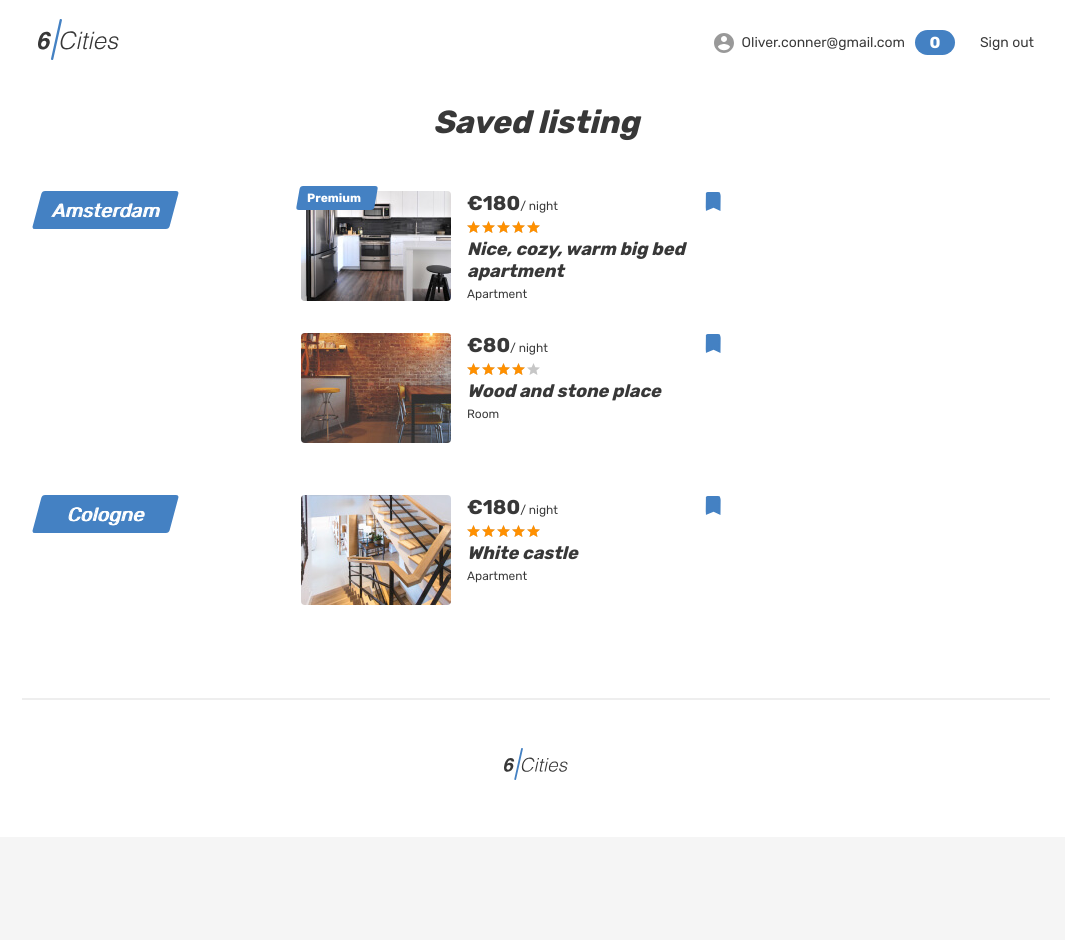
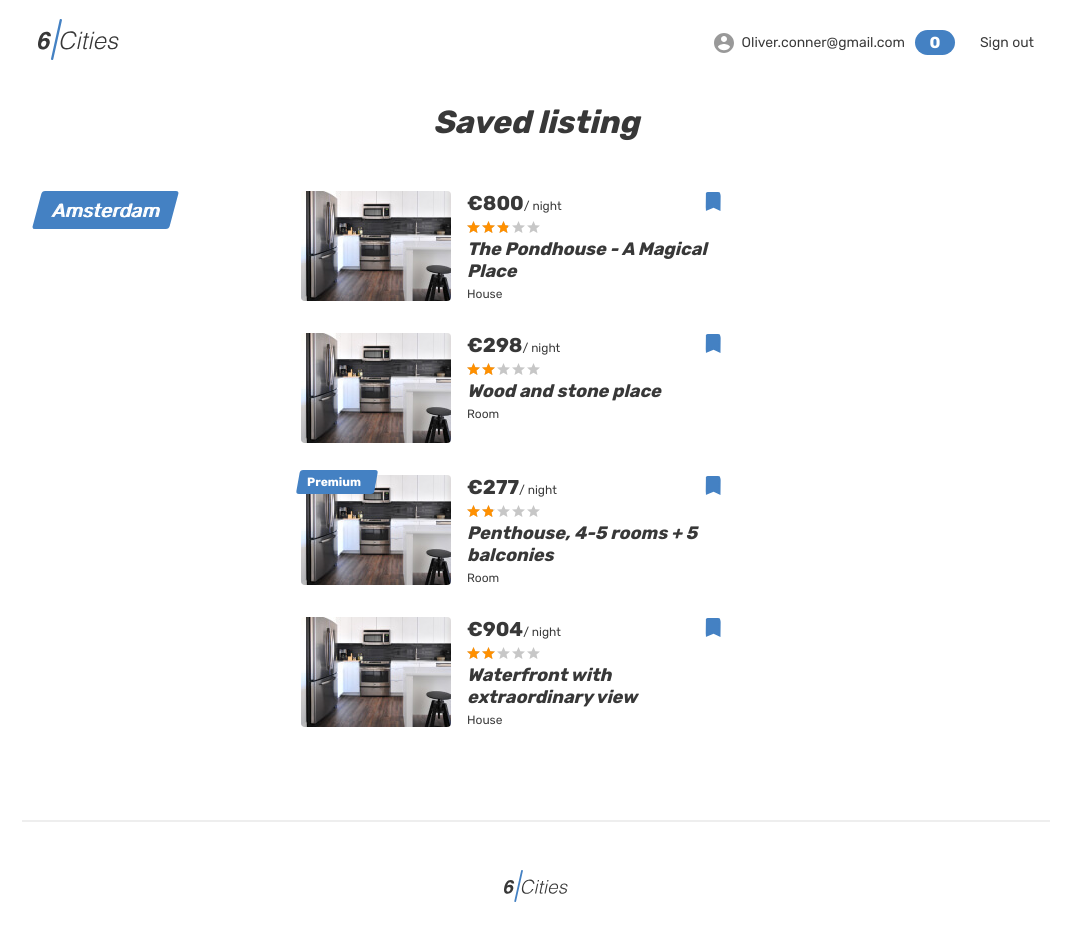
Before and after one commit to htmlacademy-react/1925077-six-cities-15, a React (Vite) app: page /favorites in a window 1280 px wide. Shown: the top 940 px of the page, without its empty margins (104-1169 px from the left). Before the commit the page ends 837 px from the top, so only its background shows below. Built offline with nearby package versions, Linux system fonts and the light colour scheme.

Commit message:
feat: создает комп. FavoriteCard

```diff
--- /dev/null
+++ b/src/components/favorite-card/favorite-card.tsx
@@ -0,0 +1,39 @@
+import {ListOfferProps} from '../../types/common-types';
+
+type FavoriteCardProps = Pick<ListOfferProps, 'isPremium' | 'previewImage' | 'price' | 'title' | 'rating' | 'type'>;
+export function FavoriteCard(props: FavoriteCardProps) {
+  return (
+    <article className="favorites__card place-card">
+      {props.isPremium && <div className="place-card__mark"><span>Premium</span></div>}
+      <div className="favorites__image-wrapper place-card__image-wrapper">
+        <a href="#">
+          <img className="place-card__image" src="img/apartment-small-03.jpg" width="150" height="110" alt="Place image"/>
+        </a>
+      </div>
+      <div className="favorites__card-info place-card__info">
+        <div className="place-card__price-wrapper">
+          <div className="place-card__price">
+            <b className="place-card__price-value">&euro;{props.price}</b>
+            <span className="place-card__price-text">&#47;&nbsp;night</span>
+          </div>
+          <button className="place-card__bookmark-button place-card__bookmark-button--active button" type="button">
+            <svg className="place-card__bookmark-icon" width="18" height="19">
+              <use xlinkHref="#icon-bookmark"></use>
+            </svg>
+            <span className="visually-hidden">In bookmarks</span>
+          </button>
+        </div>
+        <div className="place-card__rating rating">
+          <div className="place-card__stars rating__stars">
+            <span style={{width: `${props.rating * 20}%`}}></span>
+            <span className="visually-hidden">Rating</span>
+          </div>
+        </div>
+        <h2 className="place-card__name">
+          <a href="#">{props.title}</a>
+        </h2>
+        <p className="place-card__type" style={{textTransform: 'capitalize'}}>{props.type}</p>
+      </div>
+    </article>
+  );
+}
--- /dev/null
+++ b/src/mock/favorites-offers.ts
@@ -0,0 +1,96 @@
+import {ListOfferProps} from '../types/common-types';
+
+export const FAVORITES_OFFERS: ListOfferProps[] = [
+  {
+    'id': 'e87f801c-aaaf-4ec8-ba26-c4146257f4be',
+    'title': 'The Pondhouse - A Magical Place',
+    'type': 'house',
+    'price': 800,
+    'previewImage': 'https://15.design.htmlacademy.pro/static/hotel/4.jpg',
+    'city': {
+      'name': 'Paris',
+      'location': {
+        'latitude': 48.85661,
+        'longitude': 2.351499,
+        'zoom': 13
+      }
+    },
+    'location': {
+      'latitude': 48.868610000000004,
+      'longitude': 2.342499,
+      'zoom': 16
+    },
+    'isFavorite': false,
+    'isPremium': false,
+    'rating': 2.8
+  },
+  {
+    'id': 'd8fa2d9e-e0c9-4144-be48-1787074753c9',
+    'title': 'Wood and stone place',
+    'type': 'room',
+    'price': 298,
+    'previewImage': 'https://15.design.htmlacademy.pro/static/hotel/8.jpg',
+    'city': {
+      'name': 'Paris',
+      'location': {
+        'latitude': 48.85661,
+        'longitude': 2.351499,
+        'zoom': 13
+      }
+    },
+    'location': {
+      'latitude': 48.858610000000006,
+      'longitude': 2.330499,
+      'zoom': 16
+    },
+    'isFavorite': false,
+    'isPremium': false,
+    'rating': 2
+  },
+  {
+    'id': 'a8b62040-ddbf-4b9b-88cb-b68789f8f73a',
+    'title': 'Penthouse, 4-5 rooms + 5 balconies',
+    'type': 'room',
+    'price': 277,
+    'previewImage': 'https://15.design.htmlacademy.pro/static/hotel/4.jpg',
+    'city': {
+      'name': 'Paris',
+      'location': {
+        'latitude': 48.85661,
+        'longitude': 2.351499,
+        'zoom': 13
+      }
+    },
+    'location': {
+      'latitude': 48.834610000000005,
+      'longitude': 2.335499,
+      'zoom': 16
+    },
+    'isFavorite': false,
+    'isPremium': true,
+    'rating': 1.8
+  },
+  {
+    'id': '08218d9e-4966-413e-883d-8cce40cc565a',
+    'title': 'Waterfront with extraordinary view',
+    'type': 'house',
+    'price': 904,
+    'previewImage': 'https://15.design.htmlacademy.pro/static/hotel/17.jpg',
+    'city': {
+      'name': 'Paris',
+      'location': {
+        'latitude': 48.85661,
+        'longitude': 2.351499,
+        'zoom': 13
+      }
+    },
+    'location': {
+      'latitude': 48.85761,
+      'longitude': 2.358499,
+      'zoom': 16
+    },
+    'isFavorite': false,
+    'isPremium': false,
+    'rating': 1.9
+  },
+];
--- a/src/pages/page-favorites/page-favorites.tsx
+++ b/src/pages/page-favorites/page-favorites.tsx
@@ -1,3 +1,6 @@
+import {FavoriteCard} from '../../components/favorite-card/favorite-card';
+import {FAVORITES_OFFERS} from '../../mock/favorites-offers';
+
 function PageFavorites() {
   return (
     <main className="page__main page__main--favorites">
@@ -5,6 +8,7 @@ function PageFavorites() {
         <section className="favorites">
           <h1 className="favorites__title">Saved listing</h1>
           <ul className="favorites__list">
+
             <li className="favorites__locations-items">
               <div className="favorites__locations locations locations--current">
                 <div className="locations__item">
@@ -14,117 +18,10 @@ function PageFavorites() {
                 </div>
               </div>
               <div className="favorites__places">
-                <article className="favorites__card place-card">
-                  <div className="place-card__mark">
-                    <span>Premium</span>
-                  </div>
-                  <div className="favorites__image-wrapper place-card__image-wrapper">
-                    <a href="#">
-                      <img className="place-card__image" src="img/apartment-small-03.jpg" width="150" height="110" alt="Place image"/>
-                    </a>
-                  </div>
-                  <div className="favorites__card-info place-card__info">
-                    <div className="place-card__price-wrapper">
-                      <div className="place-card__price">
-                        <b className="place-card__price-value">&euro;180</b>
-                        <span className="place-card__price-text">&#47;&nbsp;night</span>
-                      </div>
-                      <button className="place-card__bookmark-button place-card__bookmark-button--active button" type="button">
-                        <svg className="place-card__bookmark-icon" width="18" height="19">
-                          <use xlinkHref="#icon-bookmark"></use>
-                        </svg>
-                        <span className="visually-hidden">In bookmarks</span>
-                      </button>
-                    </div>
-                    <div className="place-card__rating rating">
-                      <div className="place-card__stars rating__stars">
-                        <span style={{width: '100%'}}></span>
-                        <span className="visually-hidden">Rating</span>
-                      </div>
-                    </div>
-                    <h2 className="place-card__name">
-                      <a href="#">Nice, cozy, warm big bed apartment</a>
-                    </h2>
-                    <p className="place-card__type">Apartment</p>
-                  </div>
-                </article>
-
-                <article className="favorites__card place-card">
-                  <div className="favorites__image-wrapper place-card__image-wrapper">
-                    <a href="#">
-                      <img className="place-card__image" src="img/room-small.jpg" width="150" height="110" alt="Place image"/>
-                    </a>
-                  </div>
-                  <div className="favorites__card-info place-card__info">
-                    <div className="place-card__price-wrapper">
-                      <div className="place-card__price">
-                        <b className="place-card__price-value">&euro;80</b>
-                        <span className="place-card__price-text">&#47;&nbsp;night</span>
-                      </div>
-                      <button className="place-card__bookmark-button place-card__bookmark-button--active button" type="button">
-                        <svg className="place-card__bookmark-icon" width="18" height="19">
-                          <use xlinkHref="#icon-bookmark"></use>
-                        </svg>
-                        <span className="visually-hidden">In bookmarks</span>
-                      </button>
-                    </div>
-                    <div className="place-card__rating rating">
-                      <div className="place-card__stars rating__stars">
-                        <span style={{width: '80%'}}></span>
-                        <span className="visually-hidden">Rating</span>
-                      </div>
-                    </div>
-                    <h2 className="place-card__name">
-                      <a href="#">Wood and stone place</a>
-                    </h2>
-                    <p className="place-card__type">Room</p>
-                  </div>
-                </article>
+                {FAVORITES_OFFERS.map((offer) => <FavoriteCard key={offer.id} {...offer} />)}
               </div>
             </li>
 
-            <li className="favorites__locations-items">
-              <div className="favorites__locations locations locations--current">
-                <div className="locations__item">
-                  <a className="locations__item-link" href="#">
-                    <span>Cologne</span>
-                  </a>
-                </div>
-              </div>
-              <div className="favorites__places">
-                <article className="favorites__card place-card">
-                  <div className="favorites__image-wrapper place-card__image-wrapper">
-                    <a href="#">
-                      <img className="place-card__image" src="img/apartment-small-04.jpg" width="150" height="110" alt="Place image"/>
-                    </a>
-                  </div>
-                  <div className="favorites__card-info place-card__info">
-                    <div className="place-card__price-wrapper">
-                      <div className="place-card__price">
-                        <b className="place-card__price-value">&euro;180</b>
-                        <span className="place-card__price-text">&#47;&nbsp;night</span>
-                      </div>
-                      <button className="place-card__bookmark-button place-card__bookmark-button--active button" type="button">
-                        <svg className="place-card__bookmark-icon" width="18" height="19">
-                          <use xlinkHref="#icon-bookmark"></use>
-                        </svg>
-                        <span className="visually-hidden">In bookmarks</span>
-                      </button>
-                    </div>
-                    <div className="place-card__rating rating">
-                      <div className="place-card__stars rating__stars">
-                        <span style={{width: '100%'}}></span>
-                        <span className="visually-hidden">Rating</span>
-                      </div>
-                    </div>
-                    <h2 className="place-card__name">
-                      <a href="#">White castle</a>
-                    </h2>
-                    <p className="place-card__type">Apartment</p>
-                  </div>
-                </article>
-              </div>
-            </li>
           </ul>
         </section>
       </div>
```
